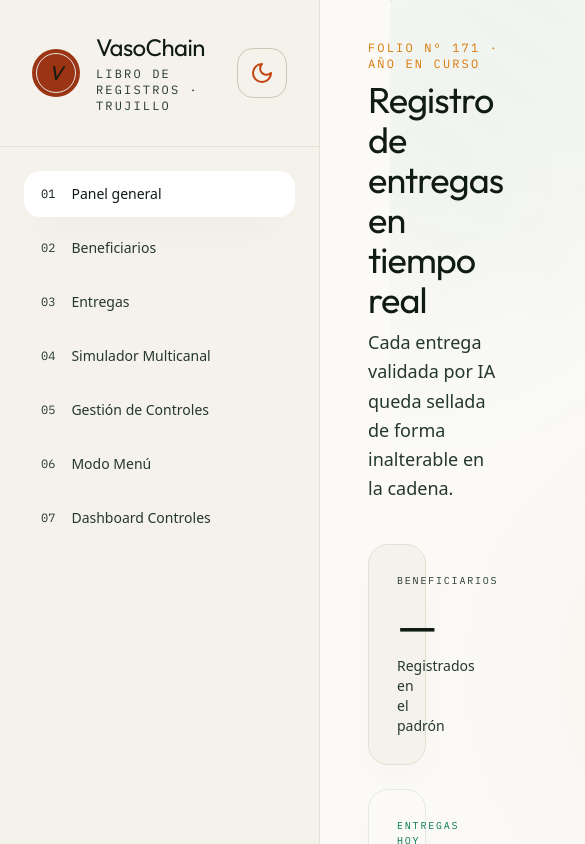
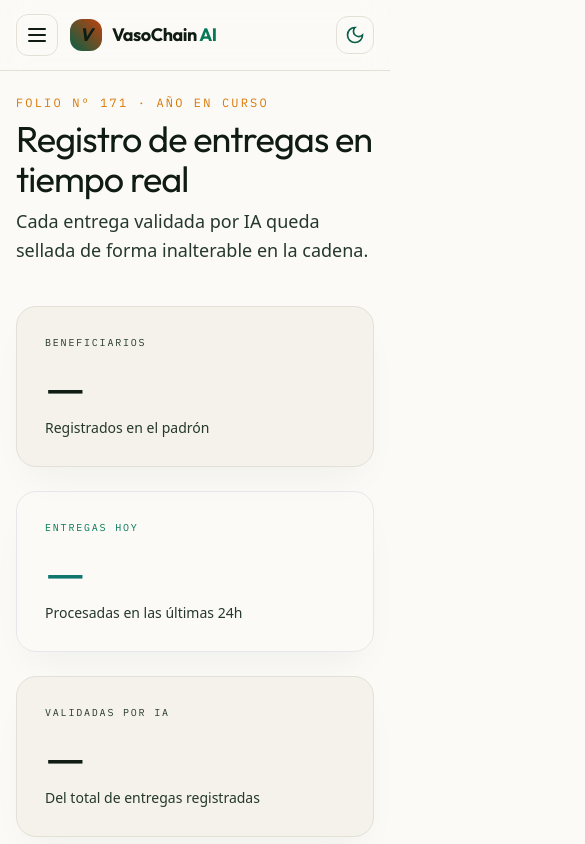
Before and after one commit to Prolexis/vasochainAI, a React (Vite) app in the folder frontend/: page / in a window 390 px wide. Shown: the top 844 px of the page, 585 px wide, since content can reach past the window. Built offline with nearby package versions, Linux system fonts and the light colour scheme; no server answers; sample sign-in values are in the browser's storage.

Commit message:
feat: navegacion responsiva movil con drawer lateral y tablas adaptativas

```diff
--- a/frontend/src/components/Layout.jsx
+++ b/frontend/src/components/Layout.jsx
@@ -1,3 +1,4 @@
+import { useState } from 'react';
 import { NavLink, useNavigate } from 'react-router-dom';
 import { useTheme } from '../lib/theme';
 import { useAuth } from '../lib/auth';
@@ -16,84 +17,129 @@ export default function Layout({ children }) {
   const { theme, toggleTheme } = useTheme();
   const { user, logout } = useAuth();
   const navigate = useNavigate();
+  const [mobileMenuOpen, setMobileMenuOpen] = useState(false);
 
   const handleLogout = () => {
     logout();
     navigate('/login');
   };
 
+  const closeMenu = () => setMobileMenuOpen(false);
+
   return (
-    <div className="min-h-screen flex bg-ledger-950 text-paper-200">
-      <aside className="w-80 shrink-0 border-r border-ledger-700 bg-ledger-900 flex flex-col">
-        <div className="px-8 py-8 border-b border-ledger-700 flex items-center justify-between">
-          <div className="flex items-center gap-4">
-            <div className="relative w-12 h-12 shrink-0">
-              <div className="absolute inset-0 rounded-full bg-seal-600" />
-              <div className="absolute inset-1 rounded-full border border-seal-400/50 flex items-center justify-center">
-                <span className="font-display italic text-paper-100 text-xl leading-none">
+    <div className="min-h-screen flex flex-col lg:flex-row bg-ledger-950 text-paper-200 transition-colors duration-300">
+
+      {/* Header Superior Móvil / Tablet (visión en pantallas pequeñas < lg) */}
+      <header className="lg:hidden sticky top-0 z-40 bg-ledger-900/90 backdrop-blur-md border-b border-ledger-700 px-4 py-3.5 flex items-center justify-between">
+        <div className="flex items-center gap-3">
+          <button
+            onClick={() => setMobileMenuOpen(!mobileMenuOpen)}
+            className="p-2 rounded-xl border border-ledger-700 bg-ledger-950/60 text-paper-100 hover:border-confirm-400/40 focus:outline-none"
+            aria-label="Abrir menú"
+          >
+            {mobileMenuOpen ? (
+              <svg xmlns="http://www.w3.org/2000/svg" className="w-6 h-6" fill="none" viewBox="0 0 24 24" stroke="currentColor">
+                <path strokeLinecap="round" strokeLinejoin="round" strokeWidth="2" d="M6 18L18 6M6 6l12 12" />
+              </svg>
+            ) : (
+              <svg xmlns="http://www.w3.org/2000/svg" className="w-6 h-6" fill="none" viewBox="0 0 24 24" stroke="currentColor">
+                <path strokeLinecap="round" strokeLinejoin="round" strokeWidth="2" d="M4 6h16M4 12h16M4 18h16" />
+              </svg>
+            )}
+          </button>
+
+          <div className="flex items-center gap-2.5">
+            <div className="w-8 h-8 rounded-xl bg-gradient-to-tr from-confirm-500 to-seal-500 flex items-center justify-center font-display italic text-paper-100 text-lg font-bold">
+              V
+            </div>
+            <span className="font-display font-bold text-lg text-paper-100 tracking-tight">
+              VasoChain <span className="text-confirm-400">AI</span>
+            </span>
+          </div>
+        </div>
+
+        <div className="flex items-center gap-2">
+          <button
+            onClick={toggleTheme}
+            className="p-2 rounded-xl border border-ledger-700 bg-ledger-950/60 text-paper-100"
+            title={`Cambiar a modo ${theme === 'dark' ? 'claro' : 'oscuro'}`}
+          >
+            {theme === 'dark' ? (
+              <svg xmlns="http://www.w3.org/2000/svg" className="w-5 h-5 text-seal-400" viewBox="0 0 24 24" fill="none" stroke="currentColor" strokeWidth="2">
+                <circle cx="12" cy="12" r="5" />
+                <path d="M12 1v2M12 21v2M4.22 4.22l1.42 1.42M18.36 18.36l1.42 1.42M1 12h2M21 12h2M4.22 19.78l1.42-1.42M18.36 5.64l1.42-1.42" />
+              </svg>
+            ) : (
+              <svg xmlns="http://www.w3.org/2000/svg" className="w-5 h-5 text-confirm-500" viewBox="0 0 24 24" fill="none" stroke="currentColor" strokeWidth="2">
+                <path d="M12 3a6 6 0 0 0 9 9 9 9 0 1 1-9-9Z" />
+              </svg>
+            )}
+          </button>
+        </div>
+      </header>
+
+      {/* Overlay Backdrop Móvil */}
+      {mobileMenuOpen && (
+        <div
+          onClick={closeMenu}
+          className="lg:hidden fixed inset-0 bg-black/60 backdrop-blur-sm z-40 animate-fadeIn"
+        />
+      )}
+
+      {/* Sidebar de Navegación (Escritorio + Drawer Móvil) */}
+      <aside
+        className={`fixed lg:static inset-y-0 left-0 z-50 w-72 sm:w-80 shrink-0 border-r border-ledger-700 bg-ledger-900 flex flex-col transition-transform duration-300 transform ${
+          mobileMenuOpen ? 'translate-x-0' : '-translate-x-full lg:translate-x-0'
+        }`}
+      >
+        <div className="px-6 lg:px-8 py-6 border-b border-ledger-700 flex items-center justify-between">
+          <div className="flex items-center gap-3.5">
+            <div className="relative w-11 h-11 shrink-0">
+              <div className="absolute inset-0 rounded-full bg-gradient-to-br from-confirm-500 to-seal-500" />
+              <div className="absolute inset-1 rounded-full bg-ledger-950 flex items-center justify-center">
+                <span className="font-display italic text-paper-100 text-xl font-bold leading-none">
                   V
                 </span>
               </div>
             </div>
             <div>
-              <p className="font-display text-2xl leading-tight tracking-tight text-paper-100">
+              <p className="font-display text-xl lg:text-2xl leading-tight tracking-tight text-paper-100 font-bold">
                 VasoChain
               </p>
-              <p className="text-xs uppercase tracking-[0.18em] text-paper-300/50 font-mono mt-1">
-                Libro de registros · Trujillo
+              <p className="text-[10px] uppercase tracking-[0.18em] text-paper-300/50 font-mono mt-0.5">
+                Programa Vaso de Leche
               </p>
             </div>
           </div>
 
           <button
             onClick={toggleTheme}
-            className="p-3 rounded-2xl border border-ledger-600 bg-ledger-950/50 hover:bg-ledger-800/80 hover:border-confirm-400/30 transition-all"
+            className="hidden lg:flex p-2.5 rounded-2xl border border-ledger-600 bg-ledger-950/50 hover:bg-ledger-800/80 hover:border-confirm-400/30 transition-all"
             aria-label={`Cambiar a modo ${theme === 'dark' ? 'claro' : 'oscuro'}`}
           >
             {theme === 'dark' ? (
-              <svg
-                xmlns="http://www.w3.org/2000/svg"
-                width="24"
-                height="24"
-                viewBox="0 0 24 24"
-                fill="none"
-                stroke="currentColor"
-                strokeWidth="2"
-                strokeLinecap="round"
-                strokeLinejoin="round"
-                className="text-seal-400"
-              >
+              <svg xmlns="http://www.w3.org/2000/svg" className="w-5 h-5 text-seal-400" viewBox="0 0 24 24" fill="none" stroke="currentColor" strokeWidth="2">
                 <circle cx="12" cy="12" r="5" />
                 <path d="M12 1v2M12 21v2M4.22 4.22l1.42 1.42M18.36 18.36l1.42 1.42M1 12h2M21 12h2M4.22 19.78l1.42-1.42M18.36 5.64l1.42-1.42" />
               </svg>
             ) : (
-              <svg
-                xmlns="http://www.w3.org/2000/svg"
-                width="24"
-                height="24"
-                viewBox="0 0 24 24"
-                fill="none"
-                stroke="currentColor"
-                strokeWidth="2"
-                strokeLinecap="round"
-                strokeLinejoin="round"
-                className="text-seal-500"
-              >
+              <svg xmlns="http://www.w3.org/2000/svg" className="w-5 h-5 text-confirm-500" viewBox="0 0 24 24" fill="none" stroke="currentColor" strokeWidth="2">
                 <path d="M12 3a6 6 0 0 0 9 9 9 9 0 1 1-9-9Z" />
               </svg>
             )}
           </button>
         </div>
 
-        <nav className="flex-1 px-6 py-6 space-y-2">
+        <nav className="flex-1 px-4 lg:px-6 py-6 space-y-1.5 overflow-y-auto">
           {enlaces.map((enlace) => (
             <NavLink
               key={enlace.to}
               to={enlace.to}
+              onClick={closeMenu}
               className={({ isActive }) =>
-                `group flex items-center gap-4 px-4 py-3 rounded-2xl text-sm transition-all border border-transparent ${
+                `group flex items-center gap-3.5 px-4 py-3 rounded-2xl text-sm transition-all border border-transparent ${
                   isActive
-                    ? 'bg-ledger-800 text-paper-100 border-confirm-400/30 shadow-soft-xl'
+                    ? 'bg-ledger-800 text-paper-100 border-confirm-400/30 shadow-soft-xl font-semibold'
                     : 'text-paper-300/70 hover:bg-ledger-800/60 hover:text-paper-200 hover:border-ledger-600'
                 }`
               }
@@ -106,52 +152,45 @@ export default function Layout({ children }) {
           ))}
         </nav>
 
-        <div className="px-8 py-8 border-t border-ledger-700">
+        <div className="px-6 lg:px-8 py-6 border-t border-ledger-700 bg-ledger-950/40">
           <div className="flex items-center justify-between mb-4">
             <div className="flex items-center gap-3">
-              <div className="w-10 h-10 rounded-full bg-gradient-to-br from-emerald-500 to-teal-600 flex items-center justify-center text-white font-bold">
+              <div className="w-9 h-9 rounded-full bg-gradient-to-br from-emerald-500 to-teal-600 flex items-center justify-center text-white font-bold text-sm">
                 {user?.nombre?.charAt(0).toUpperCase() || 'A'}
               </div>
-              <div>
-                <p className="text-sm text-paper-100 font-medium">{user?.nombre || 'Usuario'}</p>
-                <p className="text-xs text-paper-400">{user?.email}</p>
+              <div className="min-w-0 flex-1">
+                <p className="text-xs text-paper-100 font-semibold truncate">{user?.nombre || 'Usuario'}</p>
+                <p className="text-[11px] text-paper-300/60 truncate">{user?.email}</p>
               </div>
             </div>
             <button
               onClick={handleLogout}
-              className="p-2 rounded-xl text-paper-400 hover:text-red-400 hover:bg-red-900/20 transition-all"
+              className="p-2 rounded-xl text-paper-300/60 hover:text-red-400 hover:bg-red-900/20 transition-all shrink-0"
               title="Cerrar sesión"
             >
-              <svg
-                xmlns="http://www.w3.org/2000/svg"
-                width="20"
-                height="20"
-                viewBox="0 0 24 24"
-                fill="none"
-                stroke="currentColor"
-                strokeWidth="2"
-                strokeLinecap="round"
-                strokeLinejoin="round"
-              >
-                <path d="M9 21H5a2 2 0 0 1-2-2V5a2 2 0 0 1 2-2h4" />
+              <svg xmlns="http://www.w3.org/2000/svg" className="w-5 h-5" fill="none" viewBox="0 0 24 24" stroke="currentColor" strokeWidth="2">
+                <path strokeLinecap="round" strokeLinejoin="round" d="M9 21H5a2 2 0 0 1-2-2V5a2 2 0 0 1 2-2h4" />
                 <polyline points="16,17 21,12 16,7" />
                 <line x1="21" y1="12" x2="9" y2="12" />
               </svg>
             </button>
           </div>
 
-          <div className="flex items-center gap-3 text-xs uppercase tracking-[0.14em] text-confirm-400/80 font-mono mb-3">
+          <div className="flex items-center gap-2.5 text-[11px] uppercase tracking-[0.14em] text-confirm-400 font-mono mb-2">
             <span className="w-2 h-2 rounded-full bg-confirm-400 animate-pulse" />
             Cadena activa
           </div>
-          <p className="text-xs text-paper-300/40 leading-relaxed font-mono">
-            Cada folio queda sellado e inalterable al validarse.
+          <p className="text-[11px] text-paper-300/40 leading-relaxed font-mono">
+            Registros inmutables en tiempo real.
           </p>
         </div>
       </aside>
 
-      <main className="flex-1 min-w-0">
-        <div className="max-w-7xl mx-auto px-12 py-10">{children}</div>
+      {/* Área Contenido Principal con Padding Adaptativo */}
+      <main className="flex-1 min-w-0 overflow-x-hidden">
+        <div className="max-w-7xl mx-auto px-4 sm:px-6 lg:px-12 py-6 sm:py-8 lg:py-10">
+          {children}
+        </div>
       </main>
     </div>
   );
--- a/frontend/src/index.css
+++ b/frontend/src/index.css
@@ -181,8 +181,15 @@ textarea:focus-visible {
 }
 
 /* Tablas estilizadas 2026 */
+.table-container {
+  width: 100%;
+  overflow-x: auto;
+  -webkit-overflow-scrolling: touch;
+  border-radius: 1rem;
+}
 table {
   width: 100%;
+  min-width: 600px;
   border-collapse: separate;
   border-spacing: 0;
 }
```
